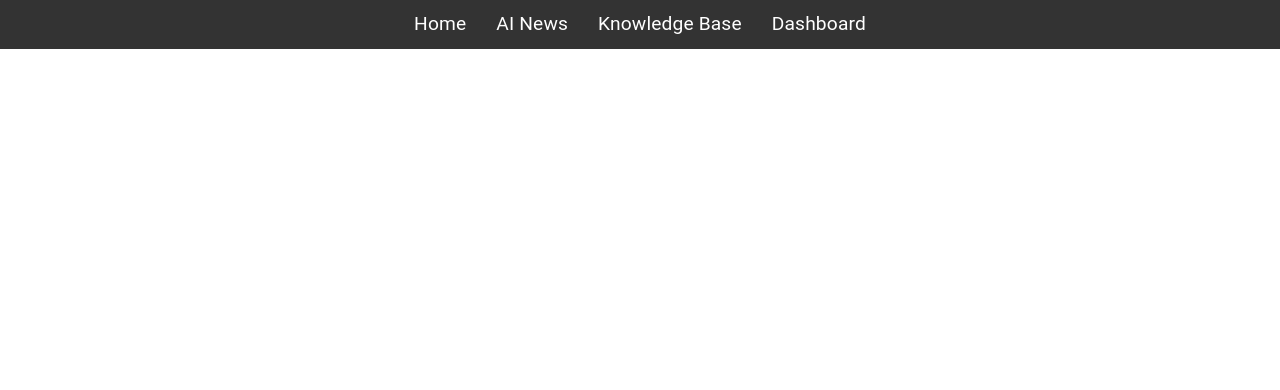
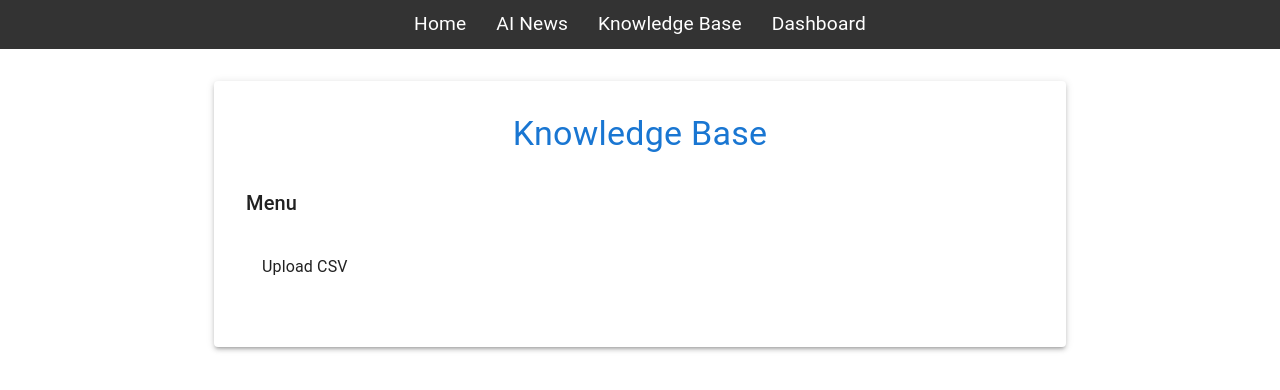
Before and after one commit to kami1983/linda_news, a React (Vite) app in the folder frontend/: page /knowledgebase in a window 1280 px wide. Shown: the top 390 px of the page. Built offline with nearby package versions, Linux system fonts and the light colour scheme.

Commit message:
Update knowledge base page

```diff
--- a/frontend/src/App.jsx
+++ b/frontend/src/App.jsx
@@ -6,6 +6,8 @@ import NewsList from './components/NewsList';
 import UploadCsv from './components/UploadCsv';
 import Navigation from './components/Navigation';
 import Login from './components/Dashboard';
+import KnowledgeBase from './components/KnowledgeBase';
+
 const theme = createTheme({
   palette: {
     mode: 'light',
@@ -22,6 +24,7 @@ function App() {
           <Route path="/" element={<Home />} />
           <Route path="/ainews" element={<NewsList />} />
           <Route path="/upload" element={<UploadCsv />} />
+          <Route path="/knowledgebase" element={<KnowledgeBase />} />
           <Route path="/login" element={<Login />} />
         </Routes>
       </Router>
--- /dev/null
+++ b/frontend/src/components/KnowledgeBase.jsx
@@ -0,0 +1,29 @@
+// src/components/KnowledgeBase.jsx
+import React from 'react';
+import { Link } from 'react-router-dom';
+import { Container, Typography, Box, Paper, List, ListItem, ListItemText } from '@mui/material';
+
+const KnowledgeBase = () => {
+  return (
+    <Container maxWidth="md" sx={{ mt: 4 }}>
+      <Paper elevation={3} sx={{ p: 4 }}>
+        <Typography variant="h4" sx={{ mb: 4, textAlign: 'center', color: 'primary.main' }}>
+          Knowledge Base
+        </Typography>
+        <Box sx={{ my: 2 }}>
+          <Typography variant="h6" sx={{ mb: 2 }}>
+            Menu
+          </Typography>
+          <List>
+            <ListItem button component={Link} to="/upload">
+              <ListItemText primary="Upload CSV" />
+            </ListItem>
+            {/* Add more menu items here as needed */}
+          </List>
+        </Box>
+      </Paper>
+    </Container>
+  );
+};
+
+export default KnowledgeBase;
--- a/frontend/src/components/Navigation.jsx
+++ b/frontend/src/components/Navigation.jsx
@@ -13,7 +13,7 @@ function Navigation() {
           <Link to="/ainews" className="nav-link">AI News</Link>
         </li>
         <li className="nav-item">
-          <Link to="/upload" className="nav-link">Knowledge Base</Link>
+          <Link to="/knowledgebase" className="nav-link">Knowledge Base</Link>
         </li>
         <li className="nav-item">
           <Link to="/login" className="nav-link">Dashboard</Link>
--- a/frontend/src/components/UploadCsv.jsx
+++ b/frontend/src/components/UploadCsv.jsx
@@ -1,5 +1,6 @@
 import React, { useState } from 'react';
 import { Container, Typography, Button, Select, MenuItem, FormControl, InputLabel, Box, Dialog, DialogActions, DialogContent, DialogContentText, DialogTitle } from '@mui/material';
+import { Link } from 'react-router-dom';
 import axios from 'axios';
 
 const UploadCsv = () => {
@@ -57,15 +58,14 @@ const UploadCsv = () => {
 
   const handleRebuildCsvHeads = async () => {
     try {
+
       // Fetch the current label
       const labelResponse = await axios.get('/api/get_csv_label');
       const currentLabel = parseInt(labelResponse.data.message);
-
       // Increment the label
       const newLabel = currentLabel + 1;
-
       // Call the rebuild endpoint with the new label
-      const response = await axios.get(`/api/rebuild_csv_heads?label=${newLabel}`);
+      await axios.get(`/api/rebuild_csv_heads?label=${newLabel}`);
 
       alert(`文件版本更新成功: ${newLabel}`);
     } catch (error) {
@@ -115,8 +115,11 @@ const UploadCsv = () => {
       <Button variant="contained" color="primary" onClick={handleClickOpen} fullWidth sx={{ mb: 2 }}>
         上传
       </Button>
-      <Button variant="outlined" color="secondary" onClick={handleRebuildCsvHeads} fullWidth>
+      <Button variant="outlined" color="secondary" onClick={handleRebuildCsvHeads} fullWidth sx={{ mb: 2 }}>
         更新文件版本
+      </Button>
+      <Button variant="text" component={Link} to="/knowledgebase" fullWidth>
+        返回知识库
       </Button>
 
       <Dialog open={open} onClose={handleClose}>
```
